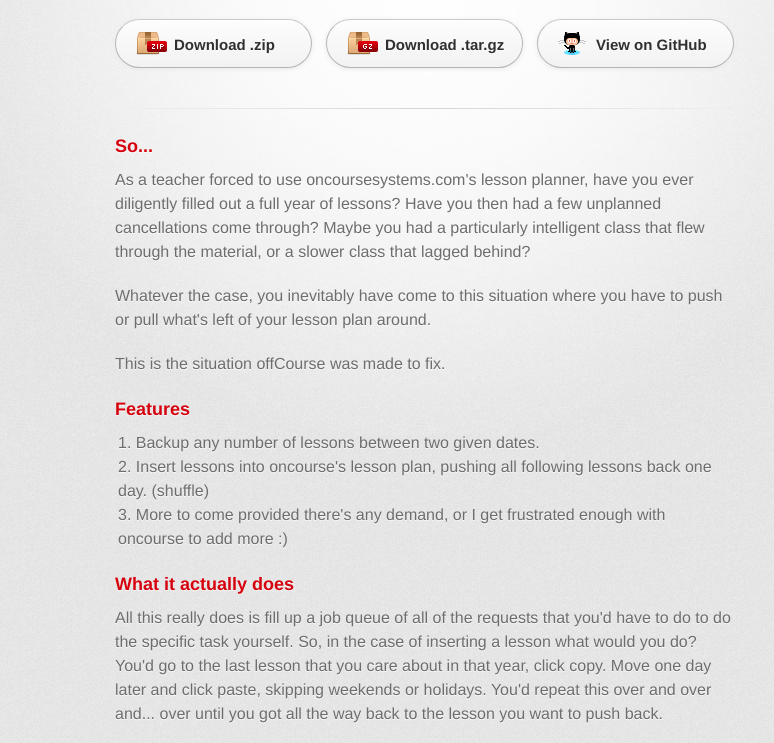
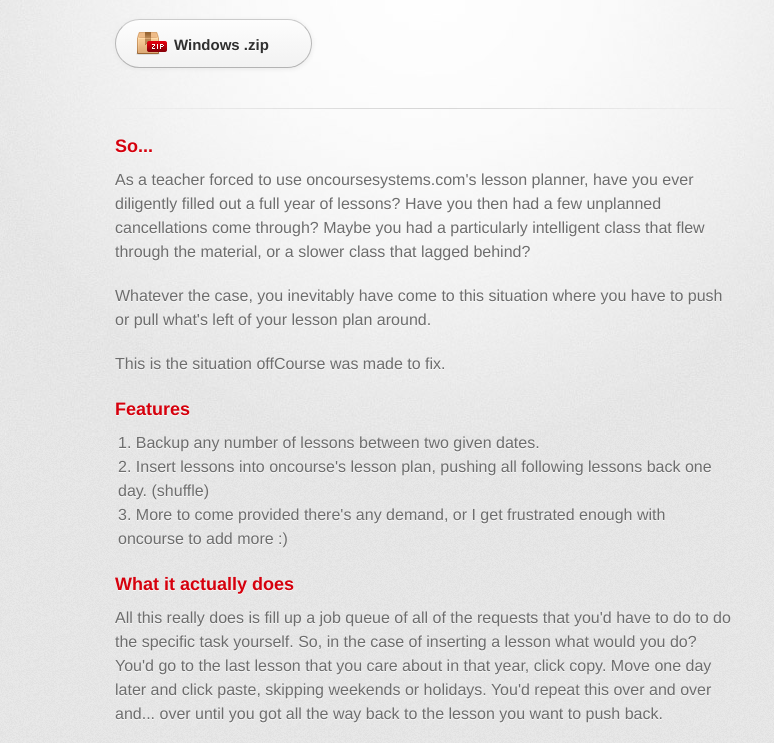
Before and after one commit to stevecd/offcourse, a plain HTML site: page index.html in a window 1280 px wide. Shown: the part 138-881 px from the top of the page, without its empty margins (215-989 px from the left). Drawn offline with Linux system fonts and the light colour scheme; a web font is replaced by a local one.

Commit message:
add prebuilt windows zip

```diff
--- a/index.html
+++ b/index.html
@@ -23,9 +23,7 @@
         </header>
 
         <section id="downloads" class="clearfix">
-          <a href="https://github.com/stevecd/offcourse/zipball/master" id="download-zip" class="button"><span>Download .zip</span></a>
-          <a href="https://github.com/stevecd/offcourse/tarball/master" id="download-tar-gz" class="button"><span>Download .tar.gz</span></a>
-          <a href="https://github.com/stevecd/offcourse" id="view-on-github" class="button"><span>View on GitHub</span></a>
+          <a href="apps/offCourse-0.0.1.zip" id="download-zip" class="button"><span>Windows .zip</span></a>
         </section>
 
         <hr>
```
Also changed, not shown: 1 other file.
